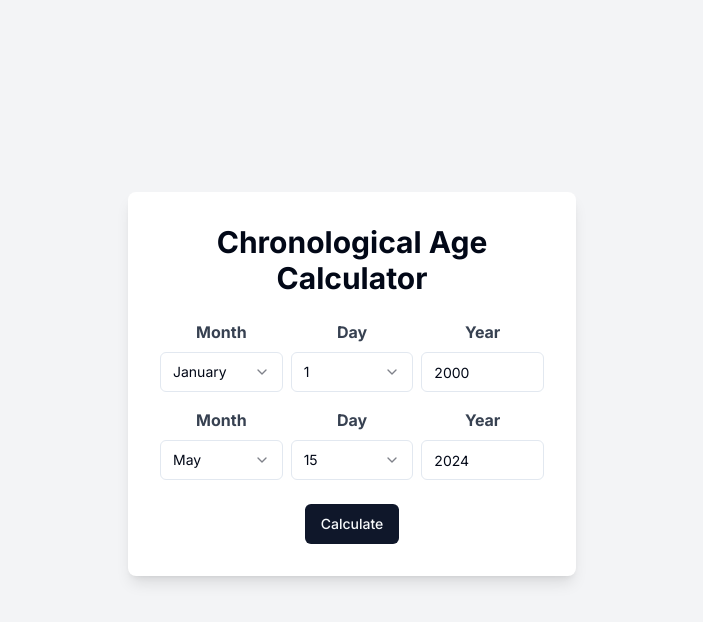
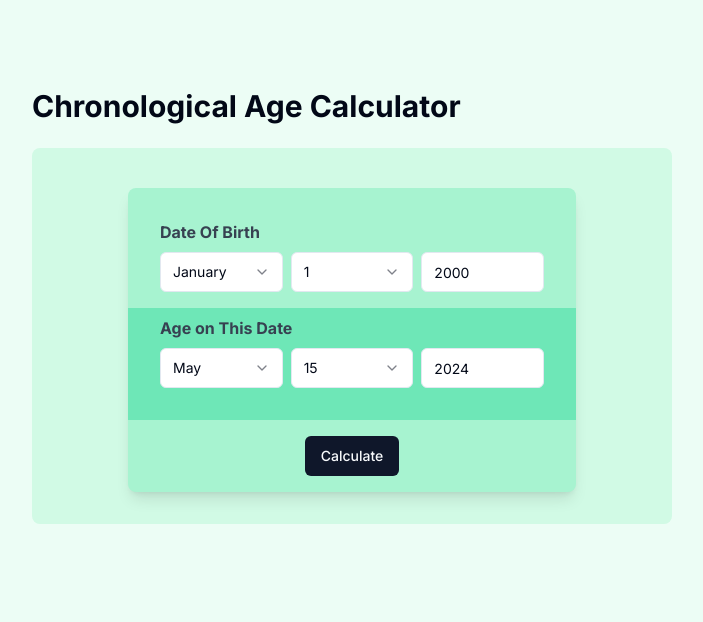
Before and after one commit to CbZeroZero/chronological-age-calculator, a Next.js app: page / in a window 1280 px wide. Shown: the top 622 px of the page, without its empty margins (288-991 px from the left). Built offline with nearby package versions, Linux system fonts and the light colour scheme.

Commit message:
Update UI

```diff
--- a/app/page.tsx
+++ b/app/page.tsx
@@ -39,6 +39,11 @@ export default function Home() {
   const onBirthDayChange = (value: string) => {
     setBirthDay(parseInt(value));
     handleBirthDateChange();
+  }
+
+  const onAgeDayChange = (value: string) => {
+    setAgeDay(parseInt(value));
+    handleAgeDateChange();
   }
 
   const onAgeMonthChange = (value: string) => {
@@ -107,15 +112,16 @@ export default function Home() {
   };
 
   return (
-    <div className="flex flex-col items-center justify-center min-h-screen py-2 bg-gray-100">
-      <main className="flex flex-col items-center justify-center w-full flex-1 px-20 text-center">
-        <div className="bg-white rounded-lg shadow-lg p-8 max-w-md w-full mb-8">
-          <h1 className="text-3xl font-bold mb-6">Chronological Age Calculator</h1>
-          <div className="mb-4 flex justify-between">
+    <div className="flex flex-col items-center min-h-screen py-2 bg-emerald-50">
+      <div className='w-[90%] sm:w-[70%] md:w-[65%] xl:w-[50%]'>
+        <h1 className="text-3xl font-bold mb-6 text-left mt-20">Chronological Age Calculator</h1>
+        <main className="bg-emerald-100 flex flex-col items-center w-full flex-1 pt-10 text-center rounded-lg">
+          <div className="bg-emerald-200 rounded-lg shadow-lg max-w-md w-full mb-8">
+            <label htmlFor="birthMonth" className="block text-gray-700 font-bold mb-2 text-left px-8 pt-8">
+              Date Of Birth
+            </label>
+            <div className="mb-4 flex justify-between px-8">
               <div className="w-1/3 mr-2">
-              <label htmlFor="birthMonth" className="block text-gray-700 font-bold mb-2">
-                Month
-              </label>
                 <Select
                   value={birthMonth.toString()}
                   defaultValue={birthMonth.toString()}
@@ -132,9 +138,6 @@ export default function Home() {
                 </Select>
               </div>
               <div className="w-1/3 mr-2">
-              <label htmlFor="birthDay" className="block text-gray-700 font-bold mb-2">
-                Day
-              </label>
                 <Select
                   value={birthDay.toString()}
                   defaultValue={birthDay.toString()}
@@ -153,9 +156,6 @@ export default function Home() {
                 </Select>
               </div>
               <div className="w-1/3">
-              <label htmlFor="birthYear" className="block text-gray-700 font-bold mb-2">
-                Year
-              </label>
                 <Input
                   type="number"
                   id="birthYear"
@@ -167,11 +167,12 @@ export default function Home() {
                 />
               </div>
             </div>
-          <div className="mb-6 flex justify-between">
+            <div className='bg-emerald-300 pt-2 pb-2'>
+              <label htmlFor="birthMonth" className="block text-gray-700 font-bold mb-2 text-left px-8">
+                Age on This Date
+              </label>
+              <div className="mb-6 flex justify-between px-8">
                 <div className="w-1/3 mr-2">
-              <label htmlFor="ageMonth" className="block text-gray-700 font-bold mb-2">
-                Month
-              </label>
                   <Select
                     value={ageMonth.toString()}
                     defaultValue={ageMonth.toString()}
@@ -191,13 +192,10 @@ export default function Home() {
 
                 </div>
                 <div className="w-1/3 mr-2">
-              <label htmlFor="ageDay" className="block text-gray-700 font-bold mb-2">
-                Day
-              </label>
                   <Select
                     value={ageDay.toString()}
                     defaultValue={ageDay.toString()}
-                onValueChange={onBirthDayChange}
+                    onValueChange={onAgeDayChange}
                   >
                     <SelectTrigger>
                       <SelectValue placeholder={ageDay.toString()} />
@@ -212,9 +210,6 @@ export default function Home() {
                   </Select>
                 </div>
                 <div className="w-1/3">
-              <label htmlFor="ageYear" className="block text-gray-700 font-bold mb-2">
-                Year
-              </label>
                   <Input
                     type="number"
                     id="ageYear"
@@ -226,8 +221,10 @@ export default function Home() {
                   />
                 </div>
               </div>
+            </div>
             <Button
               onClick={calculateAge}
+              className='my-4'
             >
               Calculate
             </Button>
@@ -259,5 +256,6 @@ export default function Home() {
           )}
         </main>
       </div>
+    </div>
   );
 };
```
Lines whose indentation alone changed are shown as unchanged.
